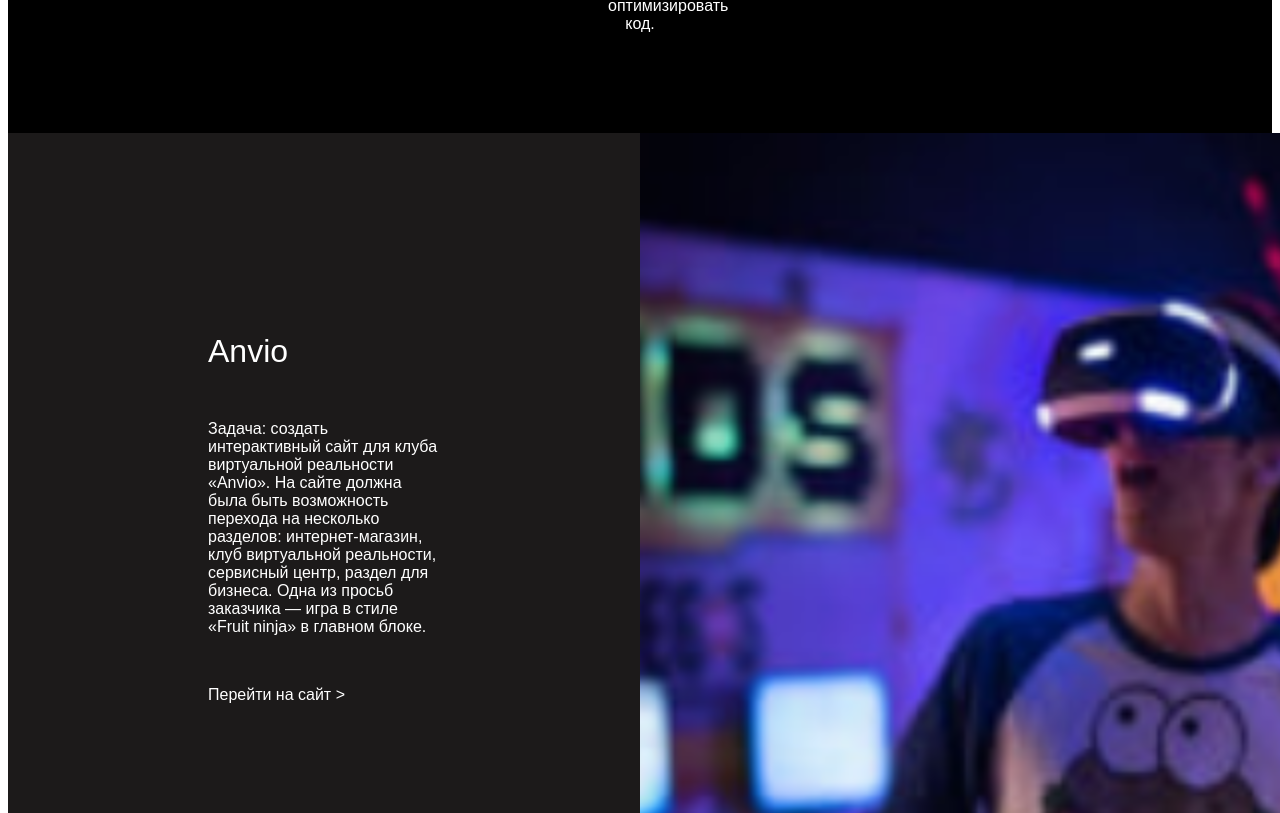
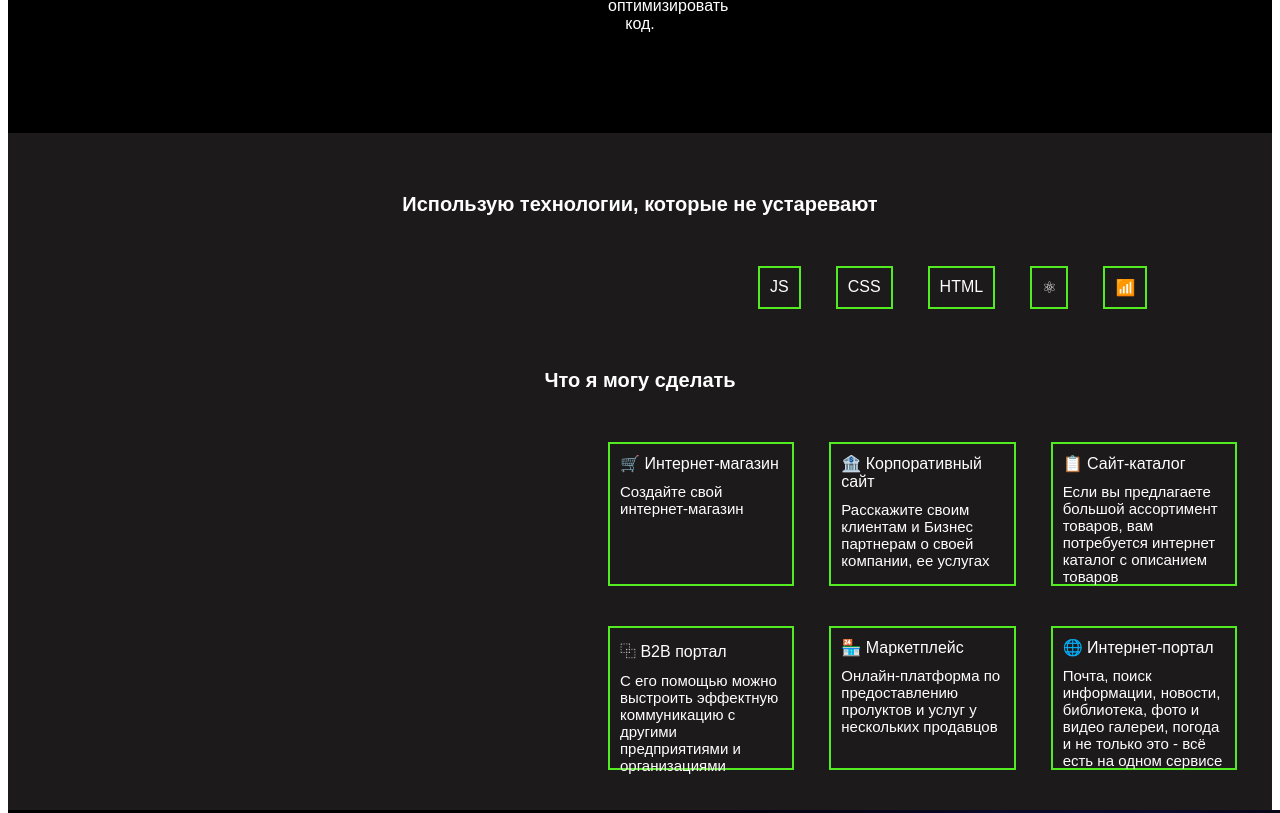
Before and after one commit to woostern/landing, a plain HTML site: page index.html in a window 1280 px wide. Shown: the part 1312-2125 px from the top of the page. Drawn offline with Linux system fonts and the light colour scheme.

Commit message:
add homework

```diff
--- a/index.html
+++ b/index.html
@@ -73,14 +73,85 @@
         понимаю принципы работы браузеров. Умею отлаживать, профилировать и
         оптимизировать код.
     </div>
-    <div class="">
-
+    <div class="case__technologies">
+        <div class="technologies_text">
+            Использую технологии, которые не устаревают
+        </div>
+        <div class="technologies_languages">
+            <div class="language_one">
+                JS
+            </div>
+            <div class="language_two">
+                CSS
+            </div>
+            <div class="language_three">
+                HTML
+            </div>
+            <div class="language_fourth">
+                ⚛
+            </div>
+            <div class="language_five">
+                📶
+            </div>
+        </div>
+        <div class="technologies_textwo">
+            Что я могу сделать
+        </div>
+        <div class="technologies_description">
+            <div class="description_one">
+                <div class="card">
+                    <div class="card__first">
+                        🛒 Интернет-магазин
+                    </div>
+                    <div class="card__second">
+                        Создайте свой интернет-магазин
+                    </div>
+                </div>
+                <div class="card">
+                    <div class="card__first">
+                        🏦 Корпоративный сайт
+                    </div>
+                    <div class="card__second">
+                        Расскажите своим клиентам и Бизнес партнерам о своей компании, ее услугах
+                    </div>
+                </div>
+                <div class="card">
+                    <div class="card__first">
+                        📋 Сайт-каталог
+                    </div>
+                    <div class="card__second">
+                        Если вы предлагаете большой ассортимент товаров, вам потребуется интернет каталог с описанием товаров
+                    </div>
+                </div>
+            </div>
+            <div class="description_two">
+                <div class="card">
+                    <div class="card__first">
+                        ⿻ B2B портал
+                    </div>
+                    <div class="card__second">
+                        С его помощью можно выстроить эффектную коммуникацию с другими предприятиями и организациями
+                    </div>
+                </div>
+                <div class="card">
+                    <div class="card__first">
+                        🏪 Маркетплейс
+                    </div>
+                    <div class="card__second">
+                        Онлайн-платформа по предоставлению пролуктов и услуг у нескольких продавцов
+                    </div>
+                </div>
+                <div class="card">
+                    <div class="card__first">
+                        🌐 Интернет-портал
+                    </div>
+                    <div class="card__second">
+                        Почта, поиск информации, новости, библиотека, фото и видео галереи, погода и не только это - всё есть на одном сервисе
+                    </div>
+                </div>
+            </div>
+        </div>
     </div>
-
-
-
-
-
     <div class="case">
         <div class="case__info">
             <div class="case__title">
--- a/main.css
+++ b/main.css
@@ -12,7 +12,7 @@
 
 .case {
     color: white;
-    background: #1c1a1a;
+    background: black;
     padding-left: 200px;
     padding-right: 200px;
     font-family: sans-serif;
@@ -146,3 +146,86 @@
     padding: 10px 33px;
     margin-left: 20px;
 }
+
+.case__technologies {
+    background: #1c1a1a;
+    color: white;
+    font-family: sans-serif;
+}
+.technologies_text {
+    text-align: center;
+    padding-top: 60px;
+    font-size: 20px;
+    font-weight: bold;
+    padding-bottom: 50px;
+}
+
+.technologies_languages {
+    display: flex;
+    padding-left: 750px;
+}
+
+.language_one {
+    border: 2px solid #53ec20;
+    margin-right: 35px;
+    padding: 10px;
+}
+
+.language_two {
+    border: 2px solid #53ec20;
+    margin-right: 35px;
+    padding: 10px;
+}
+
+.language_three {
+    border: 2px solid #53ec20;
+    margin-right: 35px;
+    padding: 10px;
+}
+
+.language_fourth {
+    border: 2px solid #53ec20;
+    margin-right: 35px;
+    padding: 10px;
+}
+
+.language_five {
+    border: 2px solid #53ec20;
+    margin-right: 35px;
+    padding: 10px;
+}
+
+.technologies_textwo {
+    text-align: center;
+    padding-top: 60px;
+    padding-bottom: 50px;
+    font-weight: bold;
+    font-size: 20px;
+}
+
+.description_one {
+    /*text-align: center;*/
+    display: flex;
+    padding-left: 600px;
+}
+
+.description_two {
+    text-align: center;
+    display: flex;
+    padding-left: 600px;
+}
+
+.card {
+    border: 2px solid #53ec20;
+    margin-right: 35px;
+    padding: 10px;
+    text-align: left;
+    margin-bottom: 40px;
+    height: 120px;
+    width: 190px;
+}
+
+.card__second {
+    margin-top: 10px;
+    font-size: 15px;
+}
```
